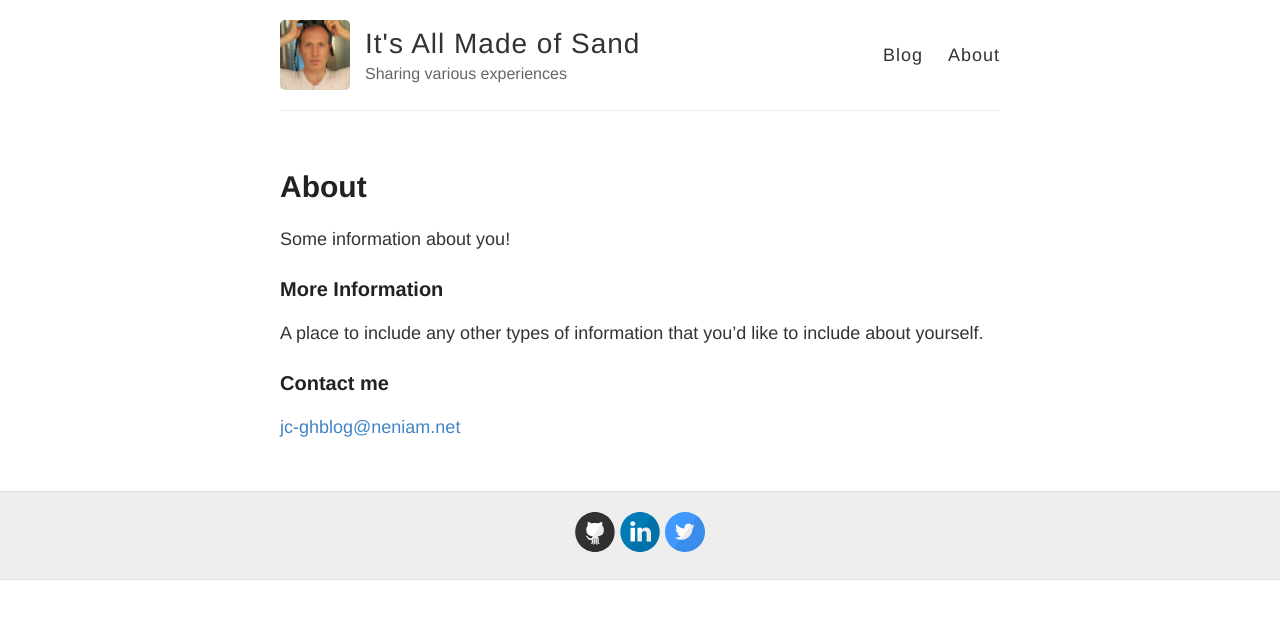
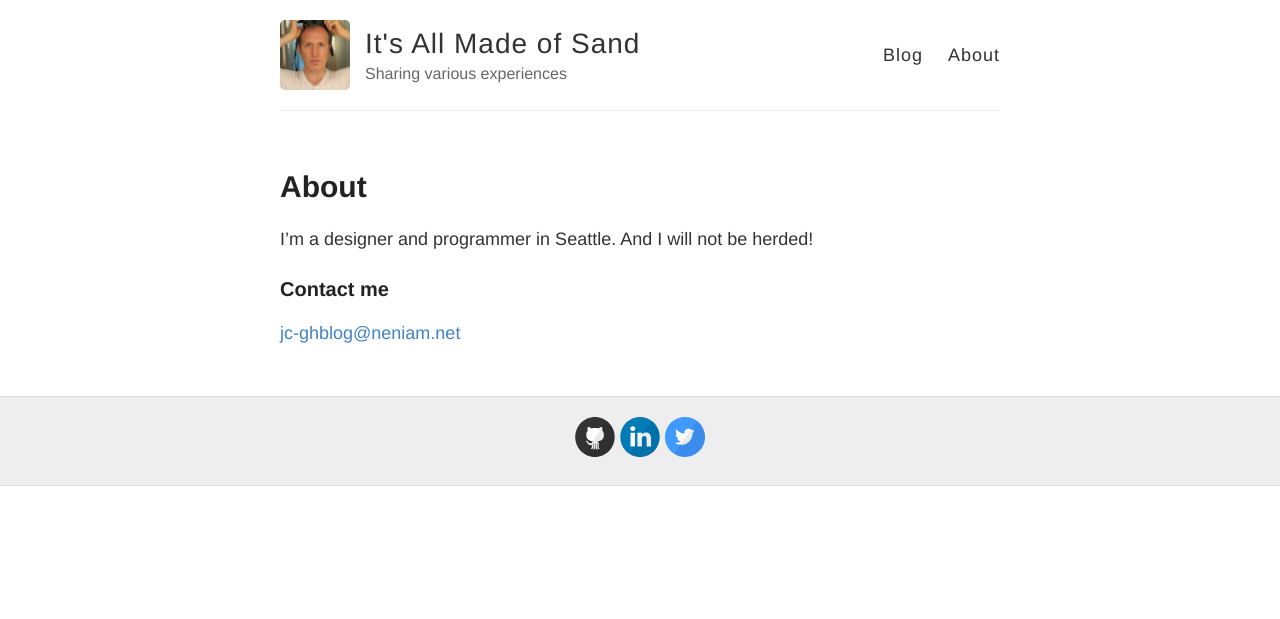
Before and after one commit to jmcorey/jmcorey.github.io, a Jekyll site: the page built from about.md, in a window 1280 px wide. Shown: the top 619 px of the page. Built offline with Jekyll 4.4.1, drawn with Linux system fonts in a browser that asks for light colours.

```diff
--- a/_config.yml
+++ b/_config.yml
@@ -84,3 +84,4 @@ exclude:
   - LICENSE
   - README.md
   - CNAME
+  - intro
--- a/about.md
+++ b/about.md
@@ -4,11 +4,7 @@ title: About
 permalink: /about/
 ---
 
-Some information about you!
-
-### More Information
-
-A place to include any other types of information that you'd like to include about yourself.
+I'm a designer and programmer in Seattle.  And I will not be herded!
 
 ### Contact me
 
```
Also changed, not shown: 404.md (+3 -1 lines), map.md (added, +6 -0 lines).
